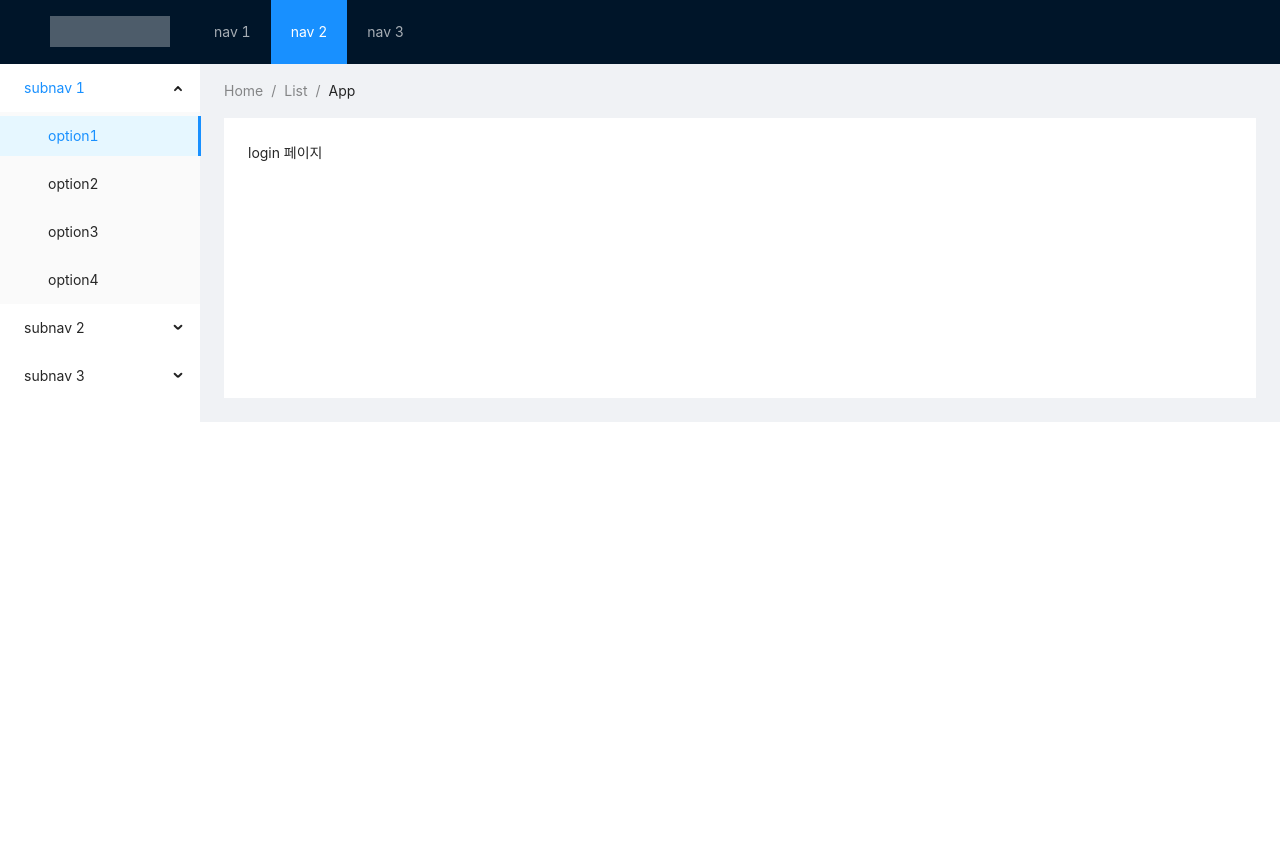
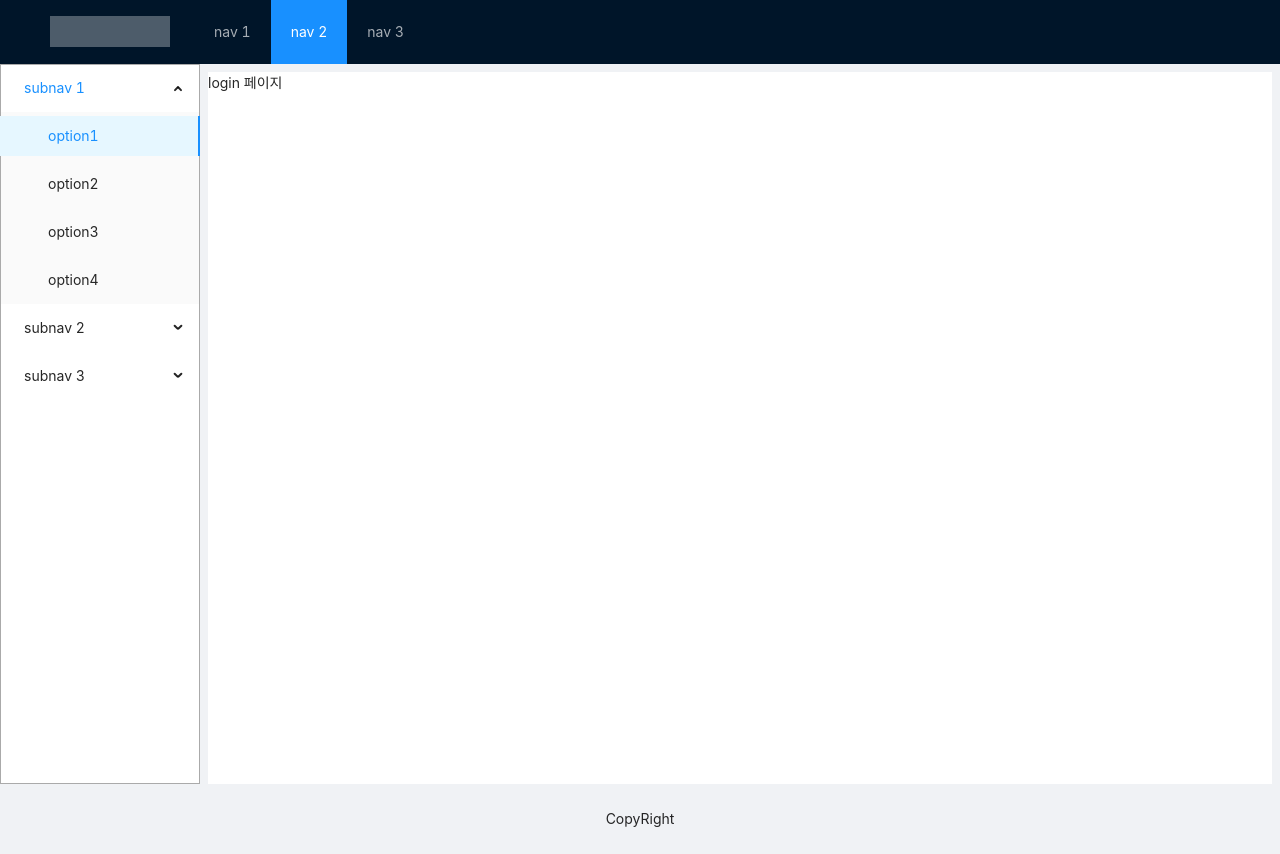
Before and after one commit to SeungMinK/BoardPJT, a React (Create React App) app in the folder web/: page / in a window 1280 px wide. Before the commit the page ends 800 px from the top, so only its background shows below. Built offline with nearby package versions, Linux system fonts and the light colour scheme.

Commit message:
FEAT : Layout Size Setting
- 브라우저 크기에 맞게 설정

```diff
--- a/web/src/App.css
+++ b/web/src/App.css
@@ -13,4 +13,14 @@
 
 .site-layout-background {
     background: #fff;
+    height: 89vh;
+    overflow: hidden;
 }
+
+.site-layout-background-Sider {
+    background: #aaa;
+    height: 90vh;
+    overflow: hidden;
+    outline: 1px solid #aaa;
+    outline-offset: -1px;
+}
--- a/web/src/App.js
+++ b/web/src/App.js
@@ -7,7 +7,7 @@ import Border from "./pages/border/Border";
 
 import { Layout, Menu, Breadcrumb } from "antd";
 import { UserOutlined, LaptopOutlined, NotificationOutlined } from "@ant-design/icons";
-const { Header, Content, Sider } = Layout;
+const { Header, Content, Sider, Footer } = Layout;
 
 function App() {
     const items1 = ["1", "2", "3"].map((key) => ({
@@ -36,7 +36,7 @@ function App() {
                 <Menu theme="dark" mode="horizontal" defaultSelectedKeys={["2"]} items={items1} />
             </Header>
             <Layout>
-                <Sider width={200} className="site-layout-background">
+                <Sider width={200} className="site-layout-background-Sider">
                     <Menu
                         mode="inline"
                         defaultSelectedKeys={["1"]}
@@ -48,24 +48,10 @@ function App() {
                         items={items2}
                     />
                 </Sider>
-                <Layout
-                    style={{
-                        padding: "0 24px 24px",
-                    }}
-                >
-                    <Breadcrumb
-                        style={{
-                            margin: "16px 0",
-                        }}
-                    >
-                        <Breadcrumb.Item>Home</Breadcrumb.Item>
-                        <Breadcrumb.Item>List</Breadcrumb.Item>
-                        <Breadcrumb.Item>App</Breadcrumb.Item>
-                    </Breadcrumb>
+                <Layout style={{ paddingTop: "1vh", paddingLeft: "1vh", paddingRight: "1vh" }}>
                     <Content
                         className="site-layout-background"
                         style={{
-                            padding: 24,
                             margin: 0,
                             minHeight: 280,
                         }}
@@ -78,6 +64,11 @@ function App() {
                     </Content>
                 </Layout>
             </Layout>
+            <Footer className="footer">
+                <center>
+                    <span>CopyRight</span>
+                </center>
+            </Footer>
         </Layout>
     );
 }
```
